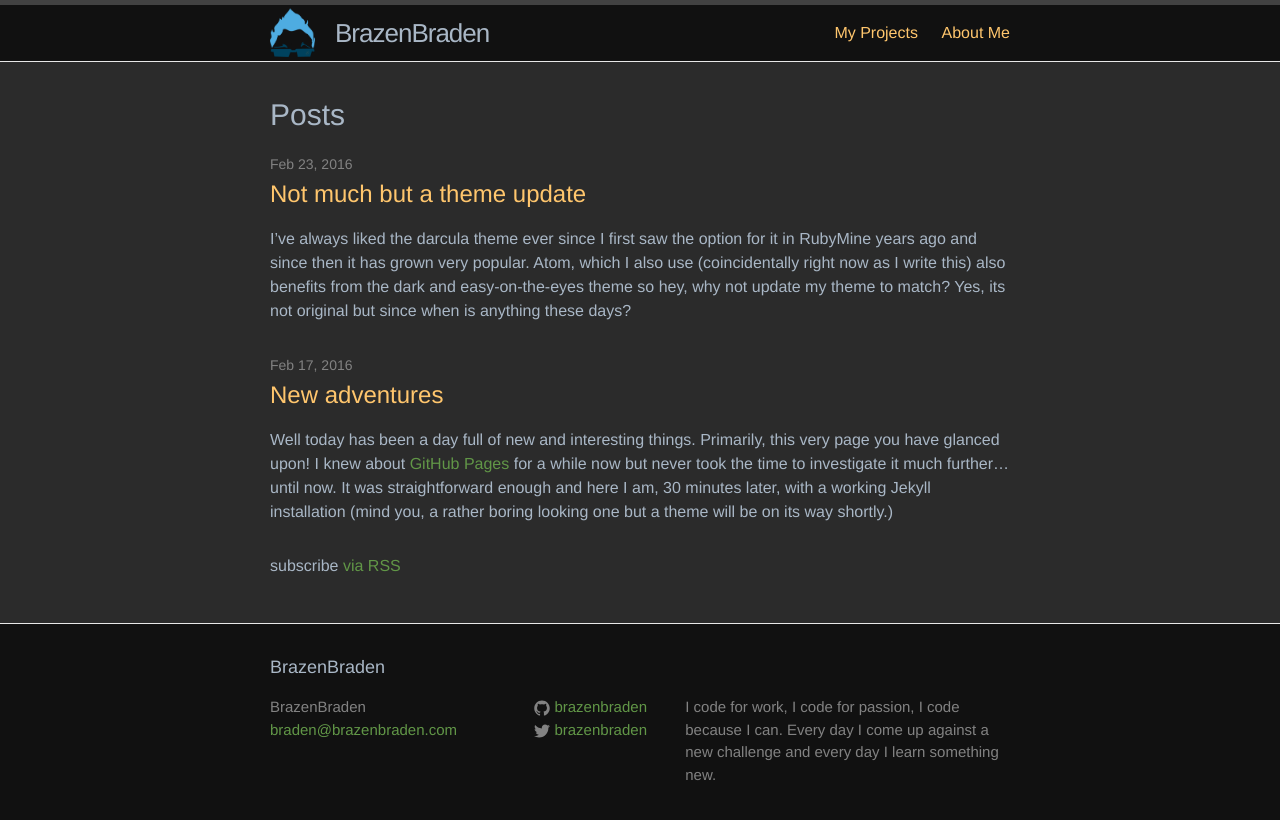
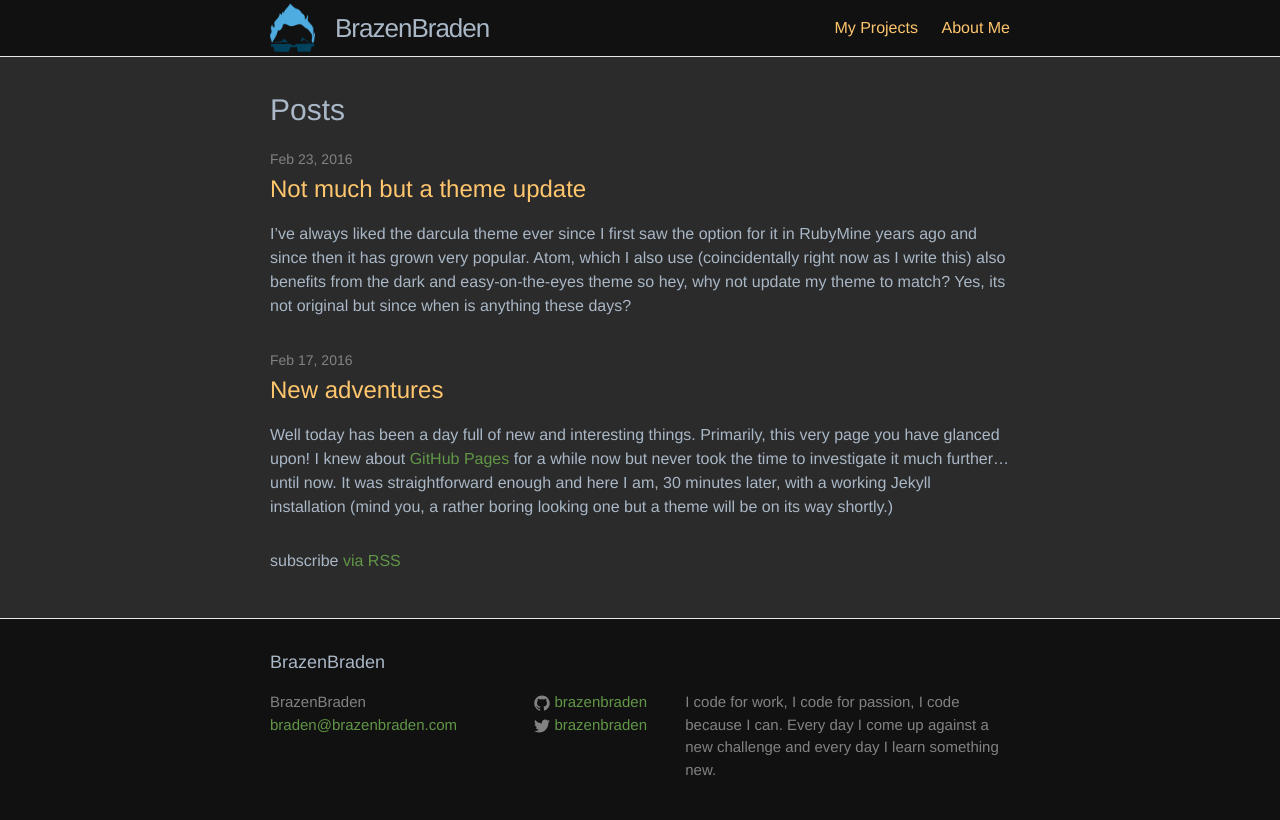
Before and after one commit to brazenbraden/brazenbraden.github.io, a Jekyll site: the page built from index.html, in a window 1280 px wide. Shown: the top 820 px of the page. Built offline with Jekyll 4.4.1, drawn with Linux system fonts in a browser that asks for light colours.

Commit message:
Removes the border-top from the header.

```diff
--- a/_sass/_darcula.scss
+++ b/_sass/_darcula.scss
@@ -5,6 +5,7 @@ body {
   header.site-header {
     background: #111;
     color: #a9b7c6;
+    border-top: none;
     img.header-logo {
       width: 45px;
       float: left;
```
